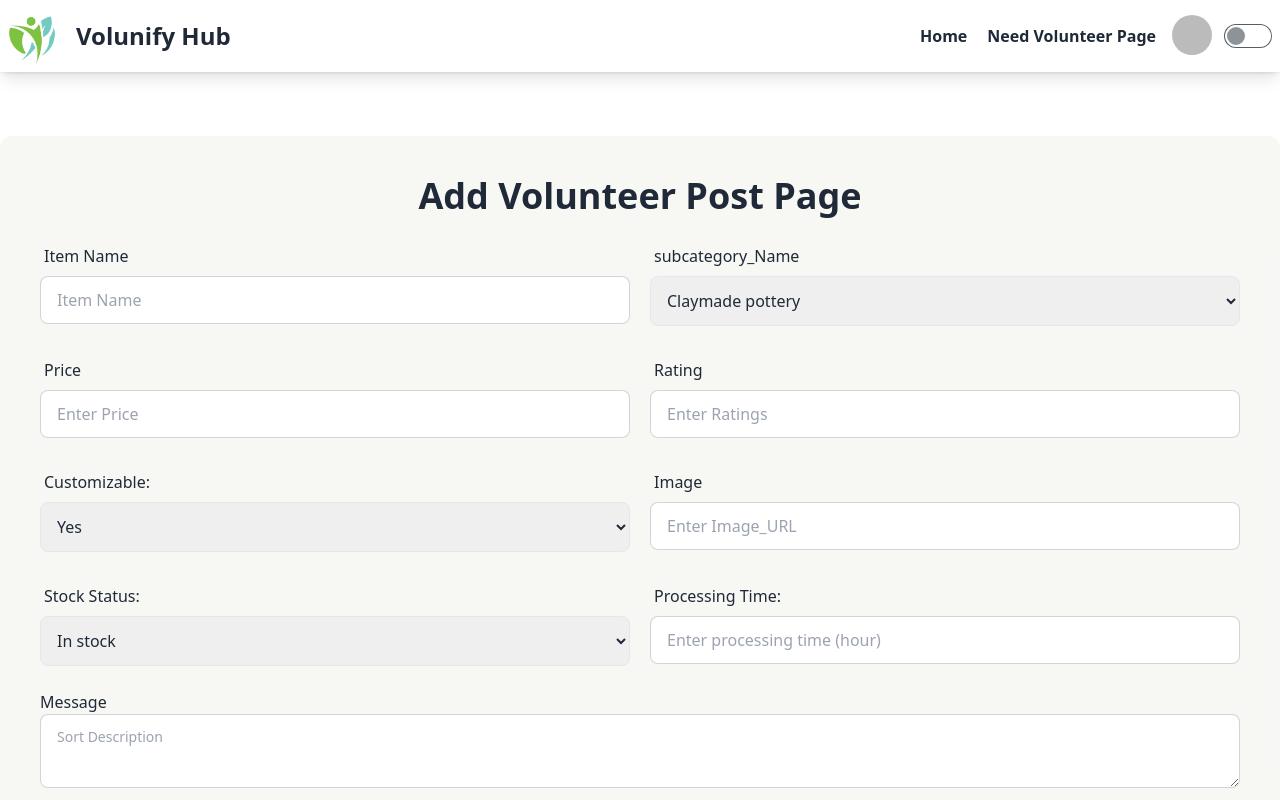
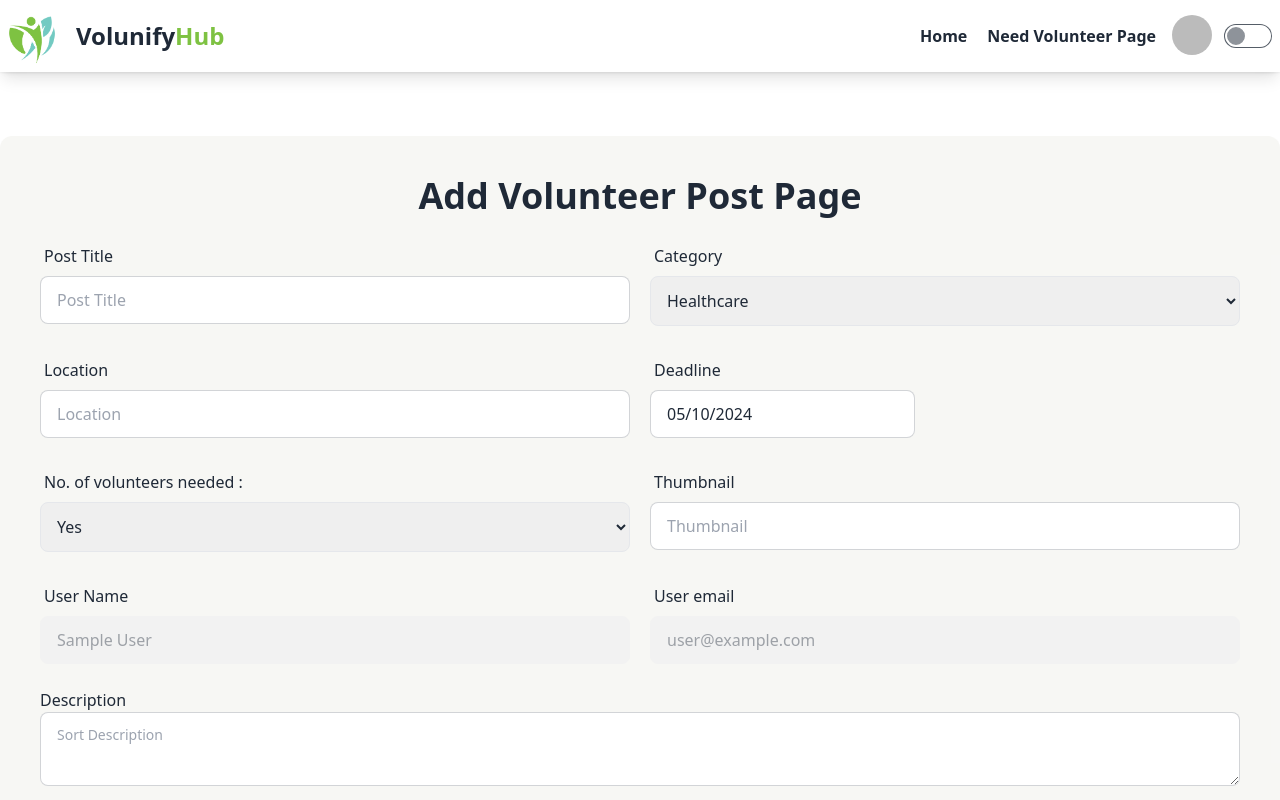
Before and after one commit to devenamulshikder/volunifyhub-client-side, a React (Vite) app: page /addVolunteerPost in a window 1280 px wide. Shown: the top 800 px of the page. Built offline with nearby package versions, Linux system fonts and the light colour scheme; no server answers; sample sign-in values are in the browser's storage.

Commit message:
add volunteer all input field add

```diff
--- a/package.json
+++ b/package.json
@@ -15,6 +15,7 @@
     "match-sorter": "^6.3.4",
     "react": "^18.2.0",
     "react-awesome-reveal": "^4.2.10",
+    "react-datepicker": "^6.9.0",
     "react-dom": "^18.2.0",
     "react-helmet-async": "^2.0.5",
     "react-hot-toast": "^2.4.1",
--- a/src/components/NavBar.jsx
+++ b/src/components/NavBar.jsx
@@ -33,13 +33,13 @@ const NavBar = () => {
         <div className="flex-1">
           <div className="flex gap-2 items-center">
             <div className="font-bold flex flex-row items-center gap-5">
-              <Link to='/'>
+              <Link to="/">
                 {" "}
                 <img className="w-12 mt-2" src={logo} alt="" />
               </Link>
               <p>
                 <span className="hidden md:flex lg:flex lg:text-2xl md:text-xl">
-                  Volunify Hub
+                  Volunify <span className="text-[#7ec242]">Hub</span>
                 </span>
               </p>
             </div>
@@ -108,7 +108,7 @@ const NavBar = () => {
                 className="menu menu-sm dropdown-content mt-3 z-[1] p-2 shadow bg-base-100 rounded-box w-52"
               >
                 <li>
-                  <Link to='/addVolunteerPost'>Add Volunteer Post</Link>
+                  <Link to="/addVolunteerPost">Add Volunteer Post</Link>
                 </li>
                 <li>
                   <div>Manage My Post</div>
--- a/src/pages/AddVolunteer.jsx
+++ b/src/pages/AddVolunteer.jsx
@@ -1,44 +1,44 @@
-
-import { useContext } from "react";
+import { useContext, useState } from "react";
+import DatePicker from "react-datepicker";
 import toast from "react-hot-toast";
 import { AuthContext } from "../provider/AuthProvider";
 
+import "react-datepicker/dist/react-datepicker.css";
+
 const AddVolunteer = () => {
   const { user } = useContext(AuthContext);
+  const [startDate, setStartDate] = useState(new Date());
   const handleAddCraftItem = (event) => {
     event.preventDefault();
     const form = event.target;
     const userName = user.displayName;
     const userEmail = user.email;
 
-    const item_name = form.item_name.value;
-    const subcategory_name = form.subcategory_name.value;
+    const PostTitle = form.PostTitle.value;
+    const Category = form.Category.value;
 
-    const price = form.price.value;
-    const rating = form.rating.value;
+    const Location = form.Location.value;
 
-    const customizable = form.customizable.value;
-    const image = form.image.value;
+    const No_of_volunteers_needed = form.needed.value;
+    const Thumbnail = form.Thumbnail.value;
 
-    const stock = form.stock.value;
-    const processing_time = form.processing_time.value;
+
     const description = form.description.value;
 
     const newCraft = {
       userName,
       userEmail,
-      item_name,
-      subcategory_name,
-      price,
-      rating,
-      customizable,
-      image,
-      stock,
-      processing_time,
+      PostTitle,
+      Category,
+      Location,
+      No_of_volunteers_needed,
+      Thumbnail,
+
       description,
     };
+    console.log(newCraft);
 
-    fetch("https://pottery-palette.vercel.app/pottery", {
+    fetch("", {
       method: "POST",
       headers: {
         "content-type": "application/json",
@@ -62,63 +62,59 @@ const AddVolunteer = () => {
       <form onSubmit={handleAddCraftItem}>
         <div className="md:flex gap-5 mb-6">
           <div className="md:w-1/2">
-            <label className="label"> Item Name</label>
+            <label className="label"> Post Title</label>
             <input
               type="text"
-              name="item_name"
-              placeholder="Item Name"
+              name="PostTitle"
+              placeholder="Post Title"
               required
               className="input input-bordered w-full"
             />
           </div>
 
           <div className="md:w-1/2">
-            <label className="label"> subcategory_Name</label>
+            <label className="label">Category</label>
             <select
               type="text"
-              name="subcategory_name"
+              name="Category"
               required
               className=" p-3 rounded-lg border w-full"
             >
-              <option>Claymade pottery</option>
-              <option>Stoneware</option>
-              <option>Porcelain</option>
-              <option>Terra Cotta</option>
-              <option>Ceramics Architectural</option>
-              <option>Home decor pottery</option>
+              <option>Healthcare</option>
+              <option>Education</option>
+              <option>Social service</option>
+              <option>Animal welfare</option>
             </select>
           </div>
         </div>
         <div className="md:flex gap-5 mb-6">
           <div className="md:w-1/2">
-            <label className="label">Price</label>
+            <label className="label">Location</label>
             <input
               type="text"
-              name="price"
-              placeholder="Enter Price"
+              name="Location"
+              placeholder="Location"
               required
               className="input input-bordered w-full"
             />
           </div>
 
           <div className="md:w-1/2">
-            <label className="label">Rating</label>
-            <input
-              type="text"
-              name="rating"
-              placeholder="Enter Ratings"
-              required
-              className="input input-bordered w-full"
+            <label className="label">Deadline</label>
+            <DatePicker
+              className="input input-bordered"
+              selected={startDate}
+              onChange={(date) => setStartDate(date)}
             />
           </div>
         </div>
         {/* form cetagory row  */}
         <div className="md:flex gap-5 mb-6">
           <div className="md:w-1/2">
-            <label className="label">Customizable:</label>
+            <label className="label">No. of volunteers needed :</label>
             <select
               type="text"
-              name="customizable"
+              name="needed"
               required
               className="p-3 border rounded-lg w-full"
             >
@@ -128,11 +124,11 @@ const AddVolunteer = () => {
           </div>
 
           <div className="md:w-1/2">
-            <label className="label">Image</label>
+            <label className="label">Thumbnail</label>
             <input
               type="text"
-              name="image"
-              placeholder="Enter Image_URL"
+              name="Thumbnail"
+              placeholder="Thumbnail"
               required
               className="input input-bordered w-full"
             />
@@ -141,23 +137,20 @@ const AddVolunteer = () => {
 
         <div className="md:flex gap-5 mb-6">
           <div className="md:w-1/2">
-            <label className="label">Stock Status:</label>
-            <select
+            <label className="label">User Name</label>
+            <input
+              defaultValue={user?.displayName}
               type="text"
-              name="stock"
-              required
-              className="p-3 border rounded-lg w-full"
-            >
-              <option>In stock</option>
-              <option>Made to Order</option>
-            </select>
+              disabled
+              className="input input-bordered w-full"
+            />
           </div>
           <div className="md:w-1/2">
-            <label className="label">Processing Time:</label>
+            <label className="label">User email</label>
             <input
               type="text"
-              name="processing_time"
-              required
+              defaultValue={user?.email}
+              disabled
               placeholder="Enter processing time (hour)"
               className="input input-bordered w-full"
             />
@@ -165,7 +158,7 @@ const AddVolunteer = () => {
         </div>
         {/* photo url*/}
         <div className="mb-6">
-          <label>Message</label>
+          <label>Description</label>
           <textarea
             className="textarea textarea-bordered w-full"
             name="description"
@@ -175,8 +168,8 @@ const AddVolunteer = () => {
         </div>
         <input
           type="submit"
-          value="Add Craft Item"
-          className="btn btn-block bg-[#38b469]"
+          value="Add Post"
+          className="btn btn-block bg-[#7ec242]"
         />
       </form>
     </div>
```
Also changed, not shown: 1 other file (tests, documents, lock files or other folders). Lines whose indentation alone changed are shown as unchanged.
